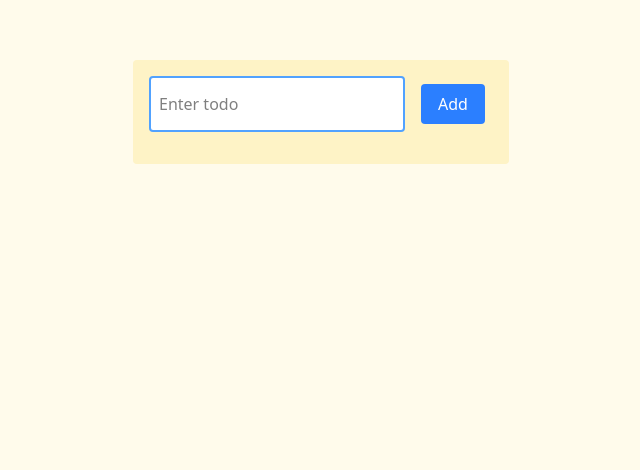
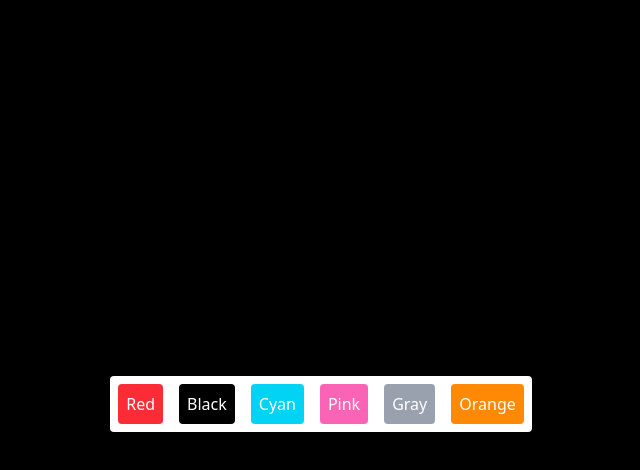
Before and after one commit to Devanshmohan/30DaysReactJs, a React (Vite) app: page / in a window 1280 px wide. Shown: the part 288-758 px from the top of the page, without its empty margins (319-959 px from the left). Built offline with nearby package versions, Linux system fonts and the light colour scheme.

Commit message:
Add color changer component

```diff
--- a/src/App.jsx
+++ b/src/App.jsx
@@ -7,6 +7,7 @@ import Five from './components/Five'
 import { Six } from './components/Six'
 import { Seven } from './components/Seven'
 import { Eight } from './components/Eight'
+import Nine from './components/Nine'
 
 const App = () => {
   return (
@@ -18,7 +19,8 @@ const App = () => {
      {/* <Five /> */}
      {/* <Six /> */}
      {/* <Seven /> */}
-     <Eight/>
+     {/* <Eight/> */}
+     <Nine />
     </div>
   )
 }
--- /dev/null
+++ b/src/components/Nine.jsx
@@ -0,0 +1,21 @@
+import React, { useState } from 'react'
+
+export default function () {
+
+const [color,setColor] = useState('black');
+
+  return (
+    <div className='h-screen  flex items-center flex-col justify-between bottom-40 duration-300' style={{backgroundColor:color}}>
+      <div></div>
+        <div className='bg-white rounded m-20 w-fit'>
+            <button className='bg-red-500 p-2 m-2 text-white rounded' onClick={()=>setColor('red')}>Red</button>
+            <button className='bg-black p-2 m-2 text-white rounded' onClick={()=>setColor('black')}>Black</button>
+            <button className='bg-cyan-400 p-2 m-2 text-white rounded' onClick={()=>setColor('cyan')}>Cyan</button>
+            <button className='bg-pink-400 p-2 m-2 text-white rounded' onClick={()=>setColor('pink')}>Pink</button>
+            <button className='bg-gray-400 p-2 m-2 text-white rounded' onClick={()=>setColor('gray')}>Gray</button>
+            <button className='bg-orange-400 p-2 m-2 text-white rounded' onClick={()=>setColor('orange')}>Orange</button>
+
+        </div>
+    </div>
+  )
+}
```
Also changed, not shown: 1 other file (tests, documents, lock files or other folders).
